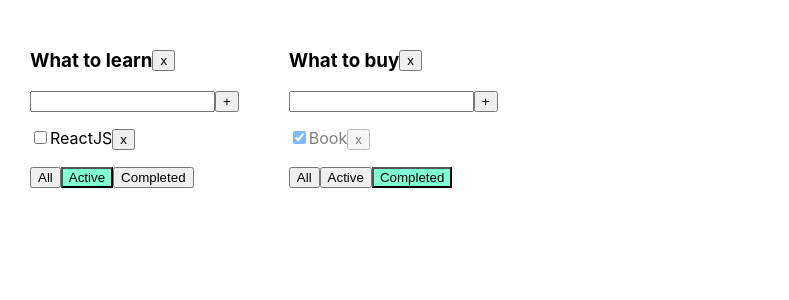
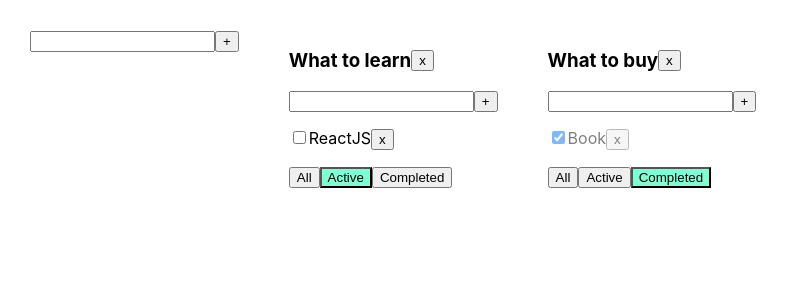
Before and after one commit to Oleg-Melnikow/TodoList_TS, a React (Create React App) app: page / in a window 1280 px wide. Shown: the top 300 px of the page, without its empty margins (0-789 px from the left). Built offline with nearby package versions, Linux system fonts and the light colour scheme.

Commit message:
add function for added TodoList

```diff
--- a/src/App.tsx
+++ b/src/App.tsx
@@ -2,6 +2,7 @@ import React, {useState} from 'react';
 import './App.css';
 import {TodoList} from "./Todolist";
 import {v1} from "uuid";
+import {AddItemForm} from "./AddItemForm";
 
 export type FilterValueType = "all" | "active" | "completed";
 
@@ -78,8 +79,19 @@ function App() {
         ]
     })
 
+    function addTodoList(title: string) {
+        let newTodoListId = v1();
+        let newTodoList: TodoListType = {id: newTodoListId, title, filter: "all"};
+        setTodoLists([newTodoList, ...todoLists])
+        setTasks({
+            ...tasks,
+            [newTodoListId]: []
+        })
+    }
+
     return (
         <div className="App">
+            <AddItemForm addItem={addTodoList}/>
             {todoLists.map(tl => {
 
                 let tasksForTodoList = tasks[tl.id]
```
